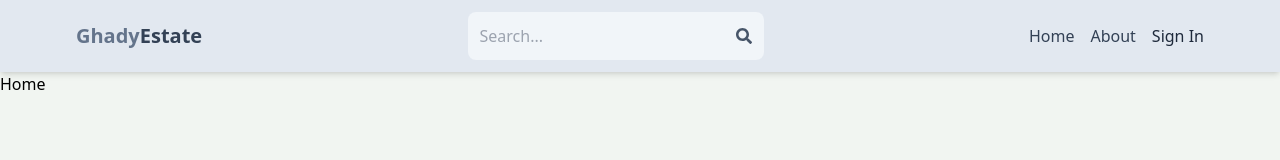
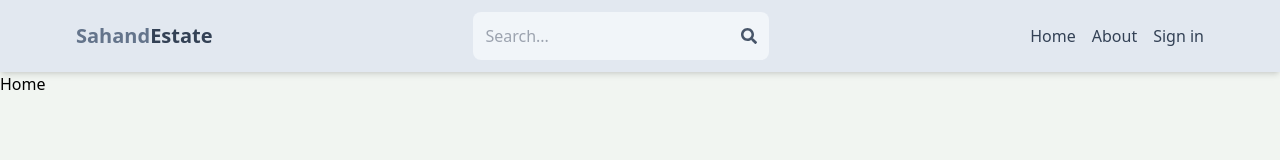
Before and after one commit to Gh-Yeh/MERN-estate, a React (Vite) app in the folder client/: page / in a window 1280 px wide. Shown: the top 160 px of the page. Built offline with nearby package versions, Linux system fonts and the light colour scheme; no server answers.

Commit message:
Complete header search functionaility

```diff
--- a/client/src/componenets/Header.jsx
+++ b/client/src/componenets/Header.jsx
@@ -1,25 +1,50 @@
-import React from "react";
 import { FaSearch } from "react-icons/fa";
-import { Link } from "react-router-dom";
+import { Link, useNavigate } from "react-router-dom";
 import { useSelector } from "react-redux";
+import { useEffect, useState } from "react";
+
 export default function Header() {
   const { currentUser } = useSelector((state) => state.user);
+  const [searchTerm, setSearchTerm] = useState("");
+  const navigate = useNavigate();
+  const handleSubmit = (e) => {
+    e.preventDefault();
+    const urlParams = new URLSearchParams(window.location.search);
+    urlParams.set("searchTerm", searchTerm);
+    const searchQuery = urlParams.toString();
+    navigate(`/search?${searchQuery}`);
+  };
+
+  useEffect(() => {
+    const urlParams = new URLSearchParams(location.search);
+    const searchTermFromUrl = urlParams.get("searchTerm");
+    if (searchTermFromUrl) {
+      setSearchTerm(searchTermFromUrl);
+    }
+  }, [location.search]);
   return (
     <header className="bg-slate-200 shadow-md">
       <div className="flex justify-between items-center max-w-6xl mx-auto p-3">
         <Link to="/">
           <h1 className="font-bold text-sm sm:text-xl flex flex-wrap">
-            <span className="text-slate-500">Ghady</span>
+            <span className="text-slate-500">Sahand</span>
             <span className="text-slate-700">Estate</span>
           </h1>
         </Link>
-        <form className="bg-slate-100 p-3 rounded-lg flex items-center">
+        <form
+          onSubmit={handleSubmit}
+          className="bg-slate-100 p-3 rounded-lg flex items-center"
+        >
           <input
             type="text"
             placeholder="Search..."
             className="bg-transparent focus:outline-none w-24 sm:w-64"
+            value={searchTerm}
+            onChange={(e) => setSearchTerm(e.target.value)}
           />
-          <FaSearch className="text-slate-600" />
+          <button>
+            <FaSearch className="text-slate-600" />
+          </button>
         </form>
         <ul className="flex gap-4">
           <Link to="/">
@@ -35,14 +60,12 @@ export default function Header() {
           <Link to="/profile">
             {currentUser ? (
               <img
+                className="rounded-full h-7 w-7 object-cover"
                 src={currentUser.avatar}
                 alt="profile"
-                className="rounded-full h-7 w-7 object-cover"
               />
             ) : (
-              <li className="sm:inline text-slate-800 hover:underline">
-                Sign In
-              </li>
+              <li className=" text-slate-700 hover:underline"> Sign in</li>
             )}
           </Link>
         </ul>
```
